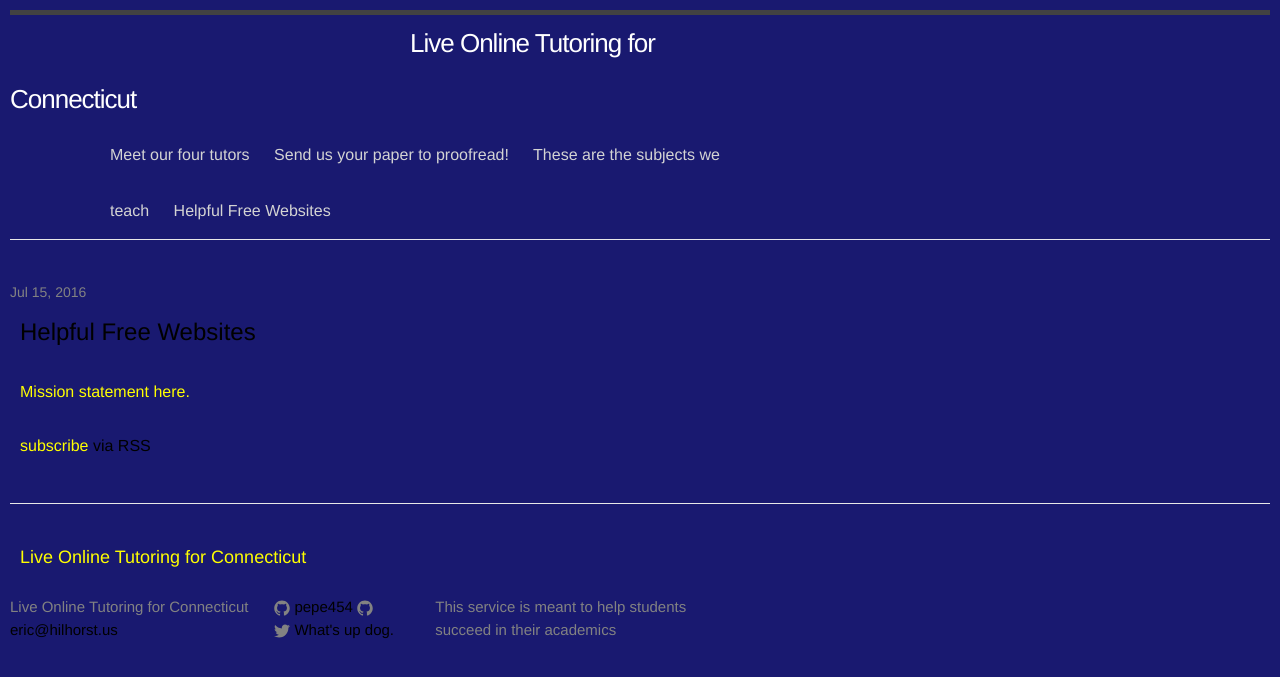
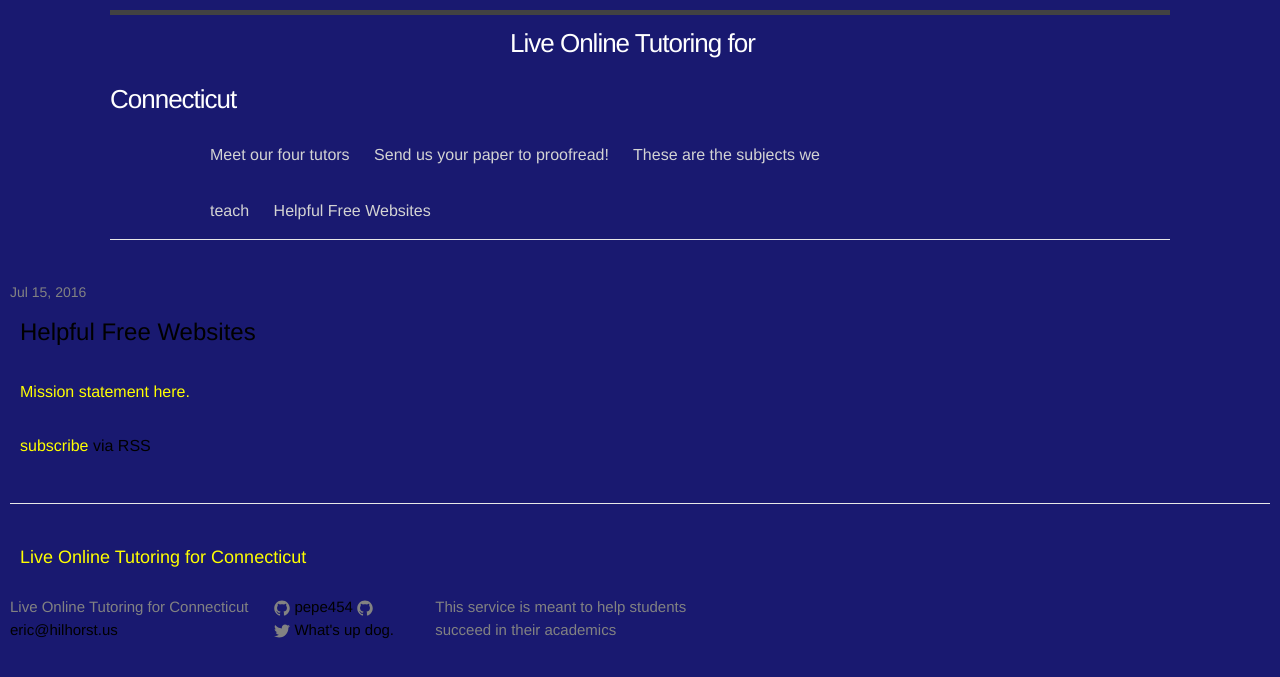
Before and after one commit to pepe454/pepe454.github.io, a Jekyll site: the page built from index.html, in a window 1280 px wide. Shown: the top 677 px of the page. Built offline with Jekyll 4.4.1, drawn with Linux system fonts in a browser that asks for light colours.

Commit message:
Update _layout.scss

```diff
--- a/_sass/_layout.scss
+++ b/_sass/_layout.scss
@@ -5,9 +5,10 @@
     border-top: 5px solid $grey-color-dark;
     border-bottom: 1px solid $grey-color-light;
     min-height: 56px;
+    margin-left: 100px;
+    margin-right: 100px;
+    // Positioning context for the mobile navigation icon
 
-    // Positioning context for the mobile navigation icon
-    position: relative;
 }
 
 .site-title {
```
